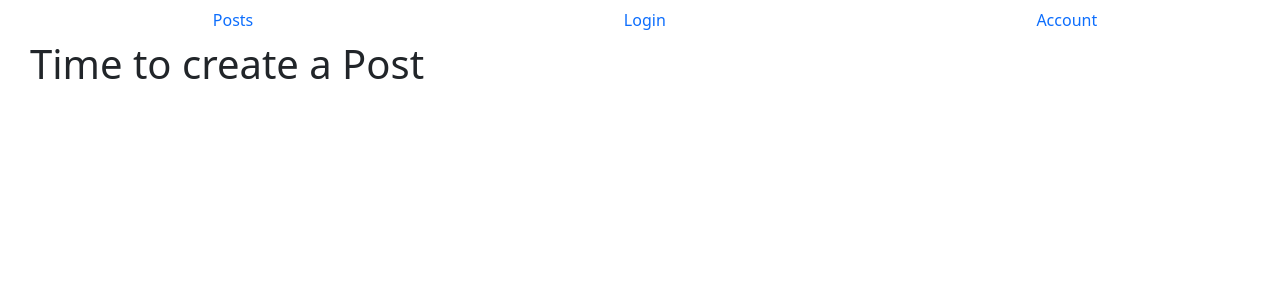
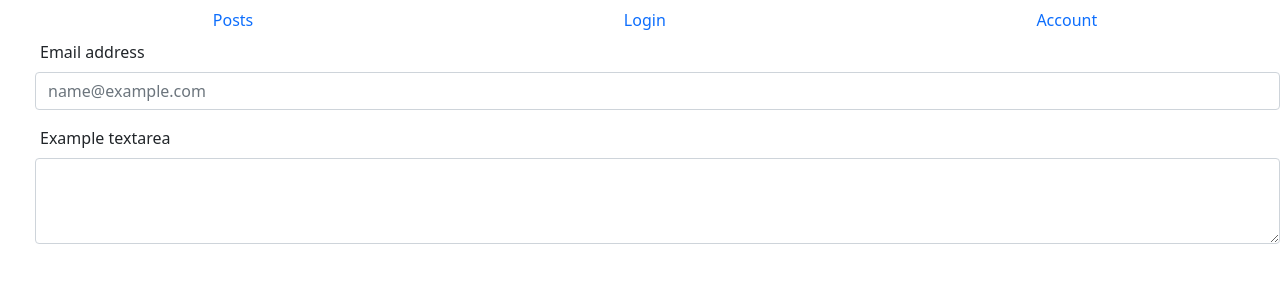
Before and after one commit to Genspark-AWS-JAVA/TechBlog, a React (Create React App) app in the folder Client/: page /new in a window 1280 px wide. Shown: the top 300 px of the page. Built offline with nearby package versions, Linux system fonts and the light colour scheme.

Commit message:
about to merge

```diff
--- a/Client/src/Components/CreatePost/index.js
+++ b/Client/src/Components/CreatePost/index.js
@@ -1,9 +1,19 @@
 import React from "react";
+import { Form } from "react-bootstrap";
 
 const CreatePost = () =>{
     return(
         <div>
-            <h1>Time to create a Post</h1>
+           <Form>
+  <Form.Group className="mb-3" controlId="exampleForm.ControlInput1">
+    <Form.Label>Email address</Form.Label>
+    <Form.Control type="email" placeholder="name@example.com" />
+  </Form.Group>
+  <Form.Group className="mb-3" controlId="exampleForm.ControlTextarea1">
+    <Form.Label>Example textarea</Form.Label>
+    <Form.Control as="textarea" rows={3} />
+  </Form.Group>
+</Form>
         </div>
     )
 }
--- a/Client/src/Components/Posts/index.js
+++ b/Client/src/Components/Posts/index.js
@@ -1,4 +1,4 @@
-import React, { useState, useEffect, Component } from "react";
+import React, { useState, useEffect } from "react";
 import { Form, Row, Col, Button } from "react-bootstrap";
 import axios from "axios";
 
@@ -9,7 +9,7 @@
     axios.get("http://localhost:8080").then((res) => {
       setPosts(res.data);
       console.log(posts);
-    });
+    },);
   },[]);
 
   return (
```
